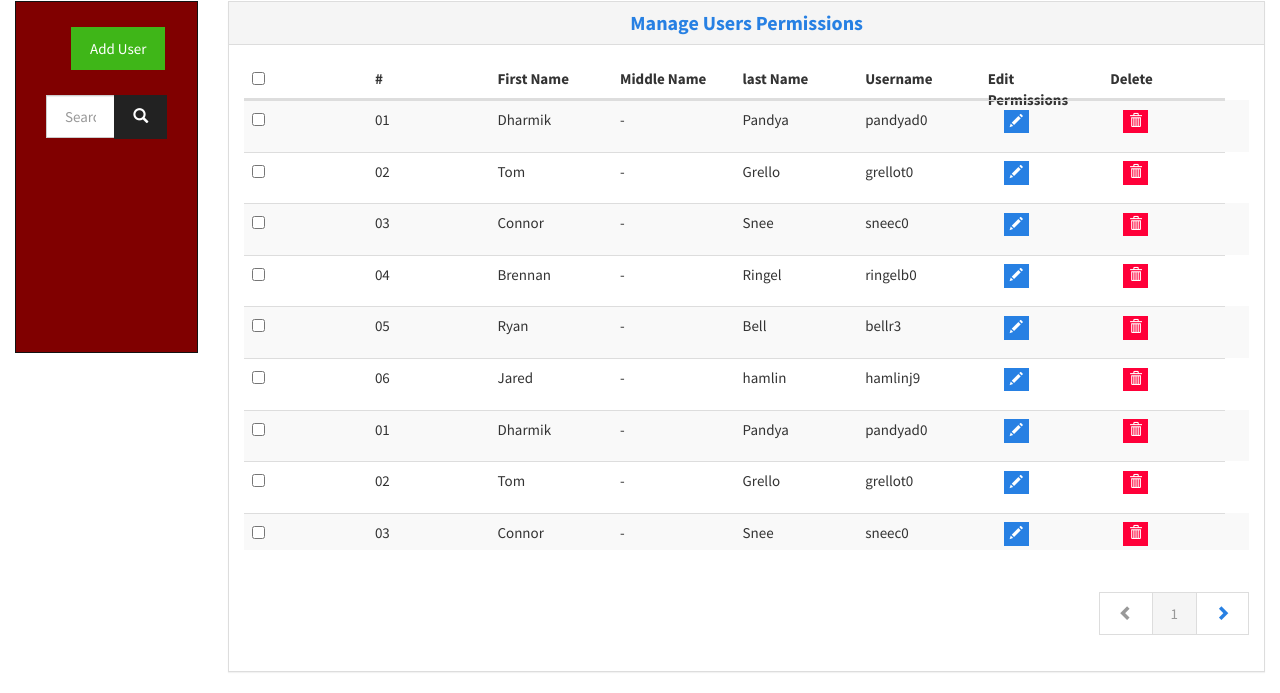
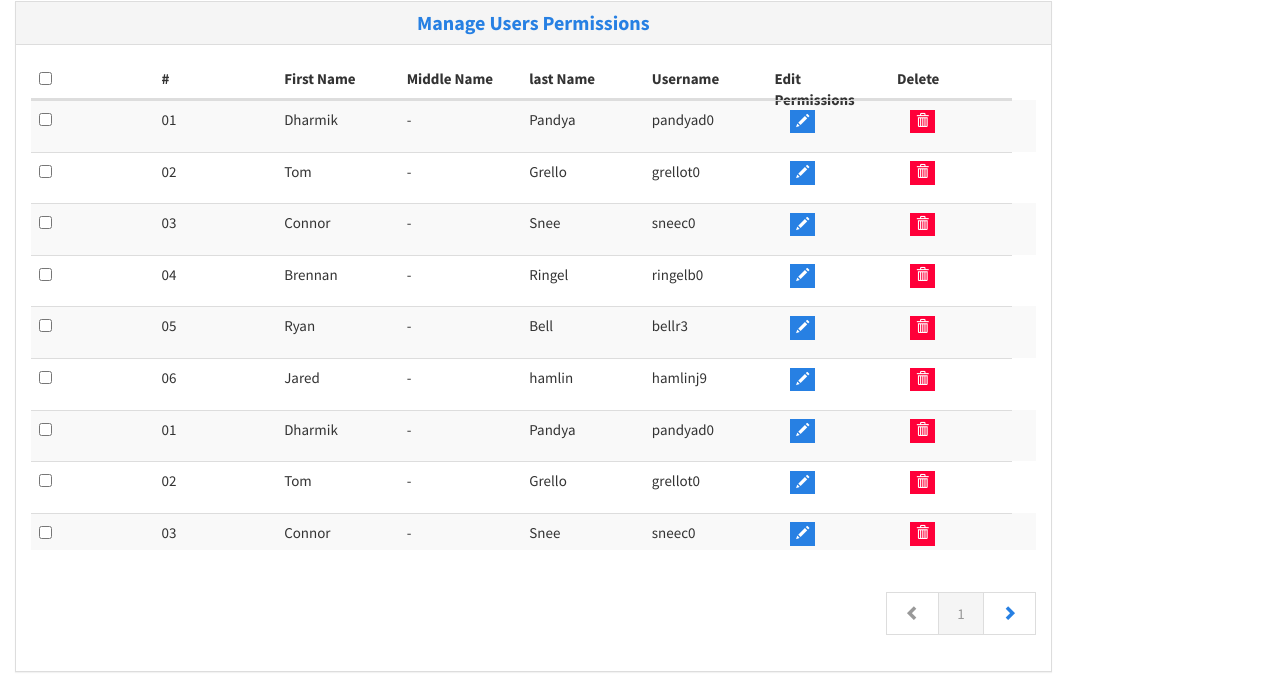
Before and after one commit to TomMGrello/SwengPhysics, a Flask app: page /manageUserPermissions in a window 1280 px wide. Shown: the part 392-1085 px from the top of the page. Run offline with Flask 2, Linux system fonts and the light colour scheme; parts of the project's set-up code (start-up, migrations or seed data) failed here and were passed over; some libraries are stand-ins or nearby versions.

Commit message:
Update manageUserPermissions.html
removed sidenav

```diff
--- a/FlaskApp/templates/manageUserPermissions.html
+++ b/FlaskApp/templates/manageUserPermissions.html
@@ -45,31 +45,8 @@
             </div>
          </div>
       </nav>
-      <div class="col-lg-2 col-lg-offset-0 col-md-3 col-sm-4">
-         <nav class="navbar navbar-default" id="sidenavbar">
-            <div class="container-fluid">
-               <div class="navbar-header">
-                  <button data-toggle="collapse" data-target="#navcol-2" class="navbar-toggle collapsed"><span class="sr-only">Toggle navigation</span><span class="icon-bar"></span><span class="icon-bar"></span><span class="icon-bar"></span></button>
-               </div>
-               <div class="collapse navbar-collapse" id="navcol-2">
-                  <div class="row">
-                     <div class="col-sm-12">
-                        <div class="text-center">
-                           <button class="btn btn-success navbar-btn " type="button"  href="#myModal" data-toggle="modal">Add User</button>
-                        </div>
-                     </div>
-                  </div>
-                  <!--Search Code starts here-->
-                  <div class="input-group">
-                     <input type="text" class="form-control" placeholder="Search" name="srch-term" id="srch-term">
-                     <div class="input-group-btn">
-                        <button class="btn btn-default" type="submit"><i class="glyphicon glyphicon-search"></i></button>
-                     </div>
-                  </div>
-                  <!--Search Code Ends here-->
-               </div>
-            </div>
-            <!-- Modal -->
+
+       <!-- Modal -->
             <div class="modal fade" id="myModal" role="dialog">
                <div class="modal-dialog">
                   <!-- Modal content-->
```
